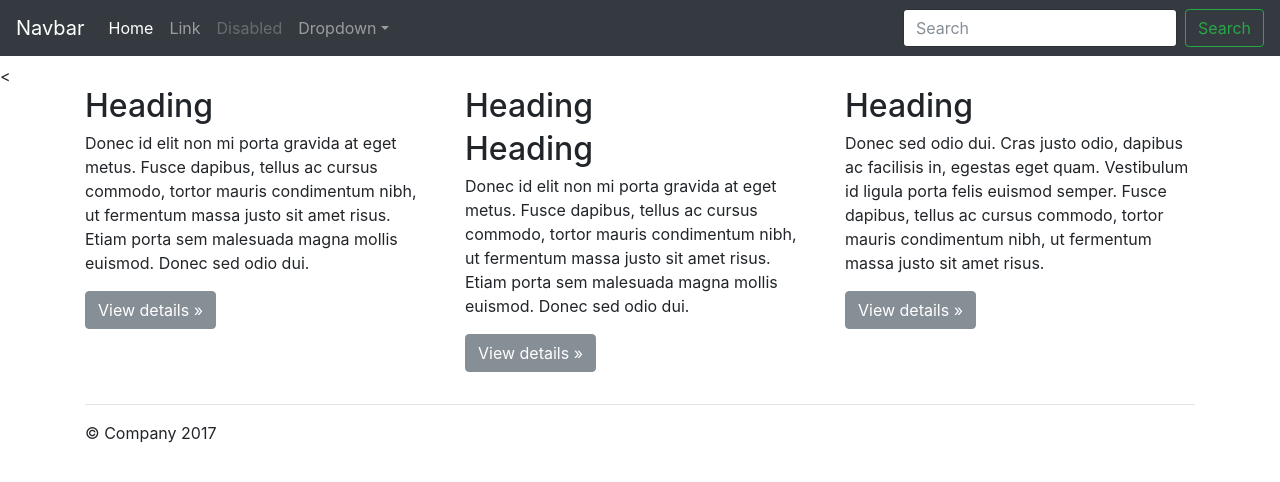
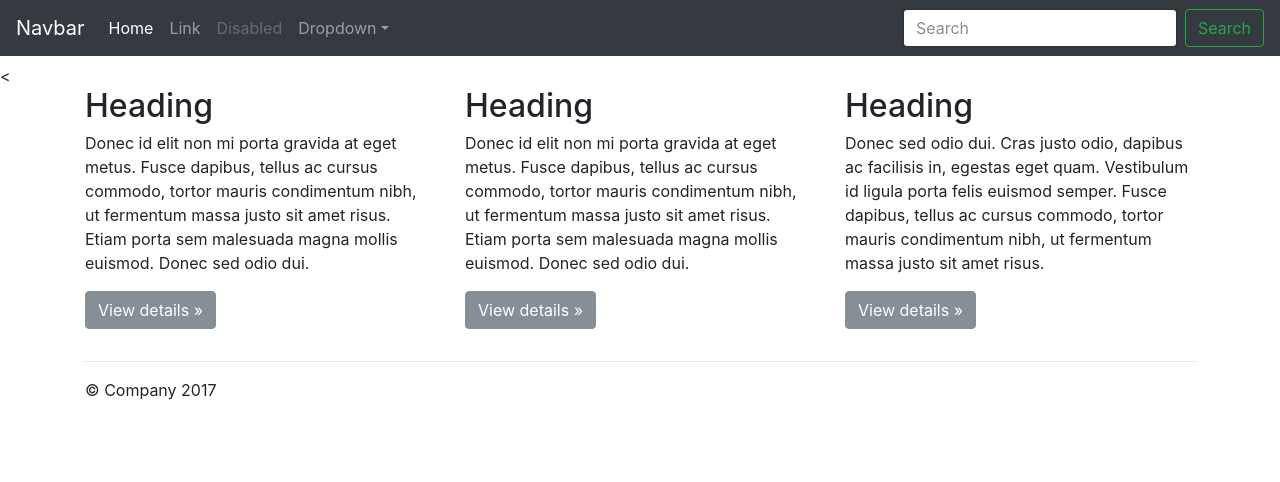
Before and after one commit to isamartins/isamartins.github.io, a plain HTML site: page index.html in a window 1280 px wide. Drawn offline with Linux system fonts and the light colour scheme.

Commit message:
Del Heading

```diff
--- a/index.html
+++ b/index.html
@@ -59,7 +59,6 @@
         </div>
         <div class="col-sm-4">
           <h2>Heading</h2>
-          <h2>Heading</h2>
           <p>Donec id elit non mi porta gravida at eget metus. Fusce dapibus, tellus ac cursus commodo, tortor mauris condimentum nibh, ut fermentum massa justo sit amet risus. Etiam porta sem malesuada magna mollis euismod. Donec sed odio dui. </p>
           <p><a class="btn btn-secondary" href="#" role="button">View details &raquo;</a></p>
         </div>
```
